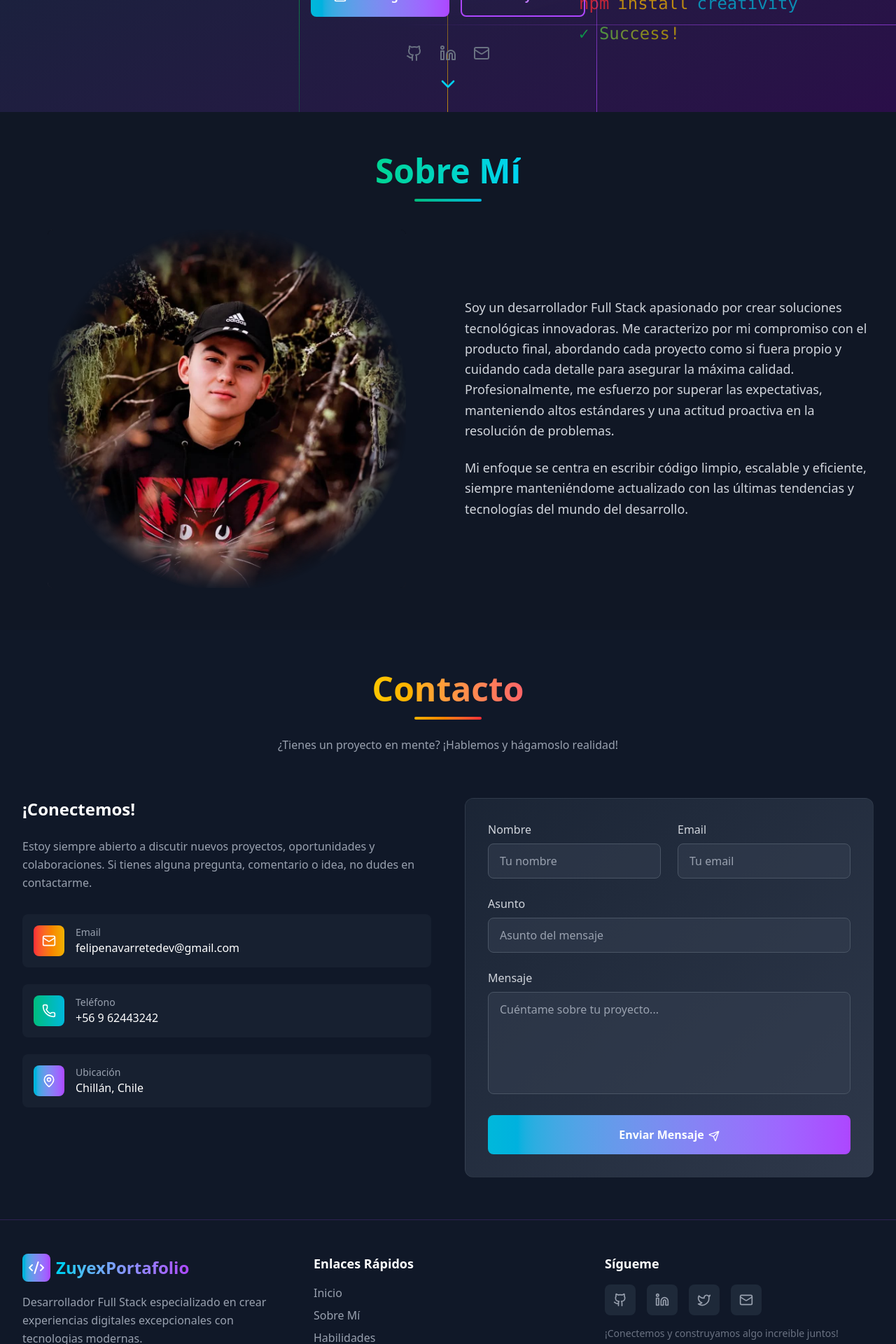
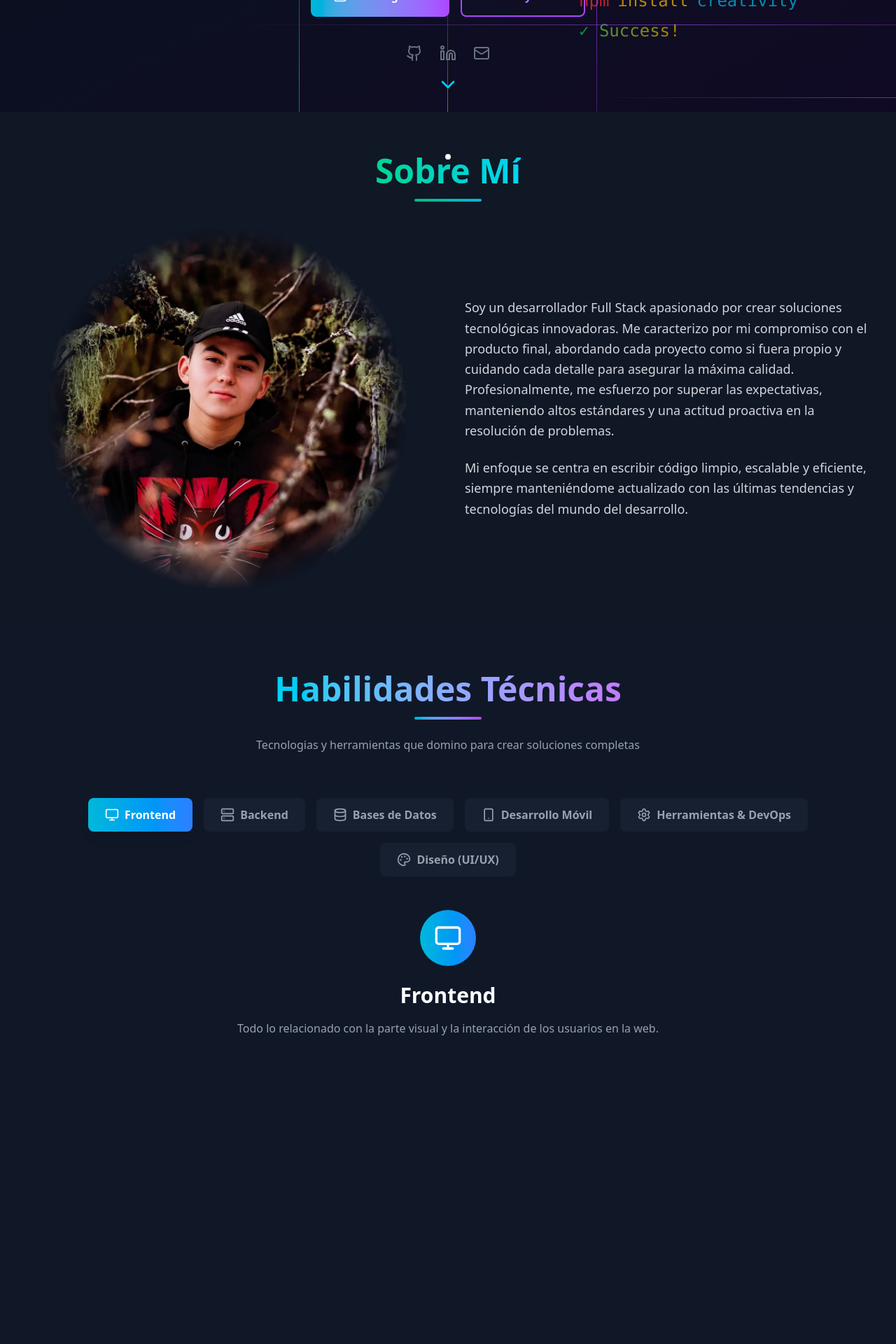
Before and after one commit to felipenav7/personal_portafolio_zuyex, a React (Vite) app: page / in a window 1280 px wide. Shown: the part 580-2500 px from the top of the page at 70% size. Built offline with nearby package versions, Linux system fonts and the light colour scheme.

Commit message:
Avance en Skills, Categorias listas.

```diff
--- a/src/App.jsx
+++ b/src/App.jsx
@@ -1,9 +1,10 @@
 import React from "react";
 import Header from "./components/Header";
 import Hero from "./components/Hero";
+import About from "./components/About";
+import Skills from "./components/Skills";
 import Contact from "./components/Contact";
 import Footer from "./components/Footer";
-import About from "./components/About";
 
 function App() {
   // const [count, setCount] = useState(0);
@@ -13,6 +14,7 @@ function App() {
       <Header />
       <Hero />
       <About />
+      <Skills />
       <Contact />
       <Footer />
     </>
--- a/src/components/Hero.jsx
+++ b/src/components/Hero.jsx
@@ -9,7 +9,7 @@ const Hero = () => {
         justify-center relative overflow-hidden"
     >
       {/* Background pattern */}
-      <div className="absolute inset-0 bg-gradient-to-br from-cyan-900/45 to-purple-900/45"></div>
+      <div className="absolute inset-0 bg-gradient-to-br from-cyan-900/15 to-purple-900/15"></div>
 
       {/* Nuevo fondo central circular con degradado */}
       {/* Se ajustó la posición del círculo de forma absoluta para bajarlo */}
@@ -21,8 +21,8 @@ const Hero = () => {
       <div className="absolute inset-0">
         {/* Lineas de codigo flotantes */}
         <div className="absolute top-25 left-30">
-          <div className="animate-pulse text-cyan-400 font-mono text-2xl">
-            <div className="animate-[slideRight_8s_ease-in-out_infinite] pointer-events-none mb-2">
+          <div className="animate-pulse text-cyan-400 font-mono pointer-events-none text-2xl">
+            <div className="animate-[slideRight_8s_ease-in-out_infinite] mb-2">
               {/* {'<div className="hero">'} */}
               <span className="text-cyan-500">{"<div "}</span>
               <span className="text-yellow-500">{"className"}</span>
@@ -44,7 +44,7 @@ const Hero = () => {
         </div>
 
         <div className="absolute top-50 right-40">
-          <div className="animate-pulse text-purple-400 font-mono text-2xl">
+          <div className="animate-pulse text-purple-400 font-mono pointer-events-none text-2xl">
             <div className="animate-[slideLeft_8s_ease-in-out_infinite] mb-2">
               {/* {"function create() {"} */}
               <span className="text-yellow-500">{"function "}</span>
@@ -65,7 +65,7 @@ const Hero = () => {
         </div>
 
         <div className="absolute bottom-30 right-35">
-          <div className="animate-pulse text-red-400 font-mono text-2xl">
+          <div className="animate-pulse text-red-400  pointer-events-none font-mono text-2xl">
             <div className="animate-[slideUp_8s_ease-in-out_infinite] mb-2">
               <span className="text-red-500 mr-3">npm</span>
               <span className="text-yellow-500 mr-3">install</span>
@@ -123,6 +123,11 @@ const Hero = () => {
          via-yellow-500 to-transparent opacity-0 animate-[lightRayX_9s_ease-in-out_infinite_2.5s]"
         ></div>
 
+        <div
+          className="absolute bottom-5 right-0 h-px w-full bg-gradient-to-r from-transparent
+         via-teal-500 to-transparent opacity-0 animate-[lightRayX_9s_ease-in-out_infinite_3s]"
+        ></div>
+
         {/* Floating Orbs */}
         {/* <div className="absolute top-1/4 right-1/4 w-2 h-2 bg-cyan-400 rounded-full animate-[float_6s_ease-in-out_infinite] opacity-60"></div>
         <div className="absolute top-2/8 left-1/4 w-3 h-3 bg-purple-400 rounded-full animate-[float_8s_ease-in-out_infinite_2s] opacity-50"></div>
@@ -176,7 +181,7 @@ const Hero = () => {
         <div className="flex flex-col sm:flex-row gap-4 justify-center mb-10">
           <button
             className="group relative px-8 py-4 bg-gradient-to-r from-cyan-500 to-purple-500
-             text-white font-semibold rounded-lg overflow-hidden transition-all duration-300 hover:scale-105 hover:shadow-2xl hover:shadow-cyan-500/25"
+             text-white font-semibold rounded-lg overflow-hidden transition-all duration-300 hover:scale-105 hover:shadow-2xl hover:shadow-fuchsia-600/25"
           >
             <span className="relative z-10 flex items-center justify-center gap-2">
               <Download className="w-5 h-5" />
--- /dev/null
+++ b/src/components/Skills.jsx
@@ -0,0 +1,150 @@
+import React, { useState } from "react";
+import {
+  Code2,
+  Database,
+  Palette,
+  Smartphone,
+  Globe,
+  Zap,
+  Server,
+  GitBranch,
+  Monitor,
+  Settings,
+} from "lucide-react";
+
+const Skills = () => {
+  const [activeCategory, setActiveCategory] = useState(0);
+
+  const skillCategories = [
+    {
+      id: "frontend",
+      title: "Frontend",
+      icon: Monitor,
+      color: "from-cyan-500 to-blue-500",
+      description:
+        "Todo lo relacionado con la parte visual y la interacción de los usuarios en la web.",
+      skills: [],
+    },
+    {
+      id: "backend",
+      title: "Backend",
+      icon: Server,
+      color: "from-purple-500 to-red-500",
+      description:
+        "La lógica del servidor, las APIs, la gestión de datos y la seguridad de las aplicaciones.",
+      skills: [],
+    },
+    {
+      id: "database",
+      title: "Bases de Datos",
+      icon: Database,
+      color: "from-red-500 to-yellow-500",
+      description:
+        "Las tecnologías que manejas para almacenar, gestionar y estructurar la información de tus proyectos.",
+      skills: [],
+    },
+    {
+      id: "mobile",
+      title: "Desarrollo Móvil",
+      icon: Smartphone,
+      color: "from-emerald-500 to-cyan-500",
+      description:
+        "Las herramientas y lenguajes que utilizas para crear aplicaciones nativas o multiplataforma.",
+      skills: [],
+    },
+    {
+      id: "devops",
+      title: "Herramientas & DevOps",
+      icon: Settings,
+      color: "from-stone-500 to-stone-600",
+      description:
+        "Todos los programas y prácticas que te ayudan a construir, probar y desplegar tus proyectos de manera eficiente.",
+      skills: [],
+    },
+    {
+      id: "design",
+      title: "Diseño (UI/UX)",
+      icon: Palette,
+      color: "from-purple-500 to-cyan-500",
+      description:
+        "El diseño de interfaces y la experiencia de usuario, es decir, cómo se ve y cómo se siente usar tus aplicaciones.",
+      skills: [],
+    },
+  ];
+
+  return (
+    <section id="skills" className="py-15 bg-gray-900">
+      <div className="max-w-7xl mx-auto px-4 sm:px-6 lg:px-8">
+        <div className="text-center mb-16">
+          <h2 className="text-4xl md:text-5xl font-bold mb-4">
+            <span className="bg-gradient-to-r from-cyan-400 to-purple-400 bg-clip-text text-transparent">
+              Habilidades Técnicas
+            </span>
+          </h2>
+          <div className="w-24 h-1 bg-gradient-to-r from-cyan-500 to-purple-500 mx-auto rounded-full"></div>
+          <p className="text-gray-400 mt-6 max-w-2xl mx-auto">
+            Tecnologias y herramientas que domino para crear soluciones
+            completas
+          </p>
+        </div>
+
+        {/* Pestañas de categorias */}
+        <div className="flex flex-wrap justify-center gap-4 mb-12">
+          {skillCategories.map((category, index) => (
+            <button
+              key={category.id}
+              onClick={() => setActiveCategory(index)}
+              className={`group category px-6 py-3 rounded-lg font-bold transition-all duration-300 hover:scale-105
+                ${
+                  activeCategory === index
+                    ? `bg-gradient-to-r ${category.color} text-white shadow-lg`
+                    : `bg-gray-800/50 text-gray-400 hover:text-white hover:bg-gray-700/50`
+                }`}
+            >
+              <div className="flex items-center space-x-2">
+                <category.icon className="h-5 w-5" />
+                <span>{category.title}</span>
+              </div>
+              {activeCategory === index && (
+                <div className="absolute -bottom-2 left-1/2 transform -translate-x-1/2 w-2 h-2 bg-white rounded-full"></div>
+              )}
+            </button>
+          ))}
+        </div>
+
+        {/* Active Category Content */}
+        <div className="relative min-h-[500px]">
+          {skillCategories.map((category, index) => (
+            <div
+              key={category.id}
+              className={`absolute inset-0 transition-all duration-350
+            ${
+              activeCategory === index
+                ? `opacity-100 translate-x-0 delay-160`
+                : `opacity-0 -translate-x-15 pointer-events-none`
+            }`}
+            >
+              {/* Category Header */}
+              <div className="text-center mb-12">
+                <div
+                  className={`inline-flex items-center justify-center w-20 h-20 bg-gradient-to-r
+                  ${category.color} rounded-full mb-6`}
+                >
+                  <category.icon className="h-10 w-10 text-white" />
+                </div>
+                <h3 className="text-3xl font-bold text-white mb-4">
+                  {category.title}
+                </h3>
+                <p className="text-gray-400 max-w-2xl mx-auto leading-relaxed">
+                  {category.description}
+                </p>
+              </div>
+            </div>
+          ))}
+        </div>
+      </div>
+    </section>
+  );
+};
+
+export default Skills;
```
